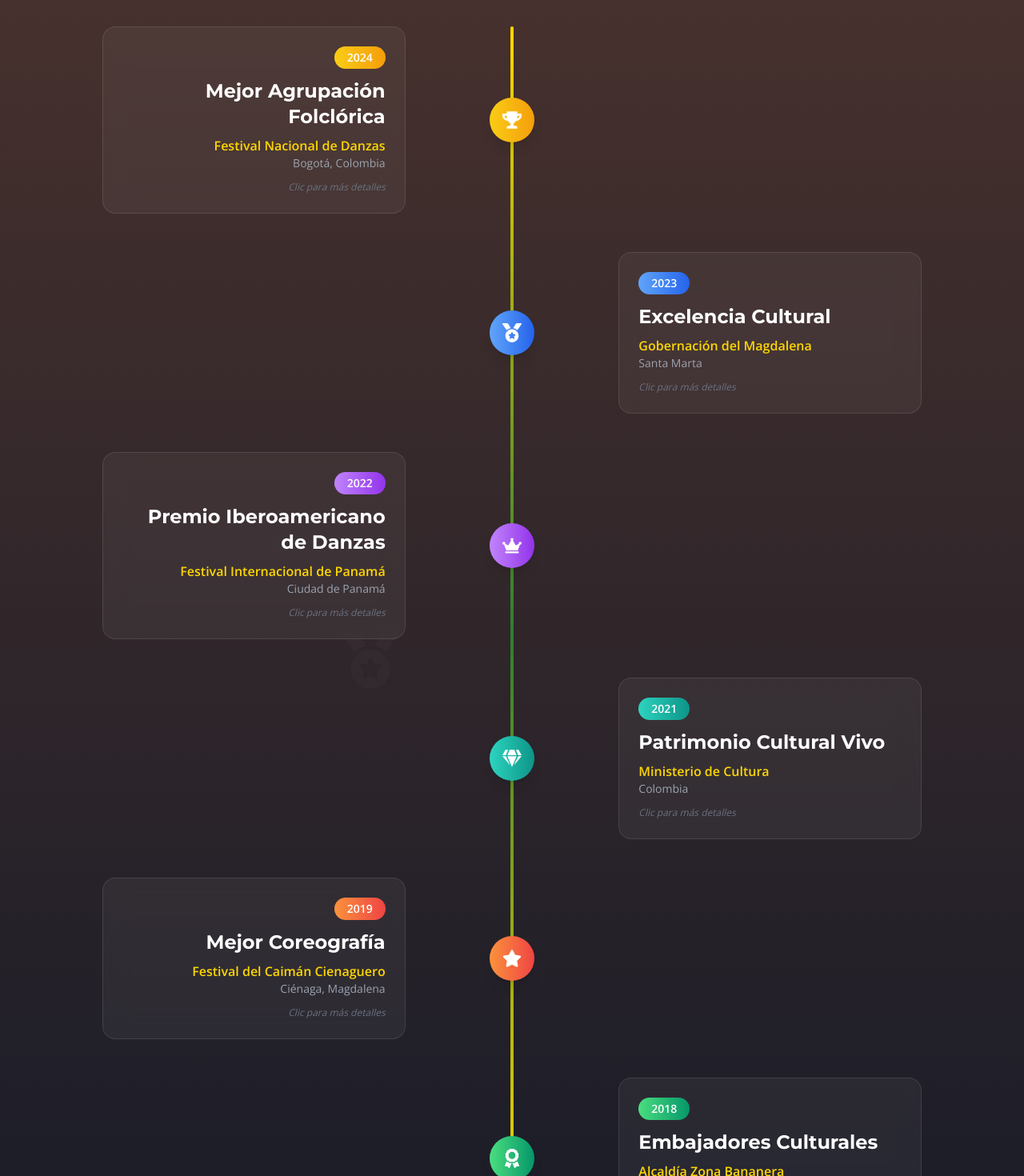
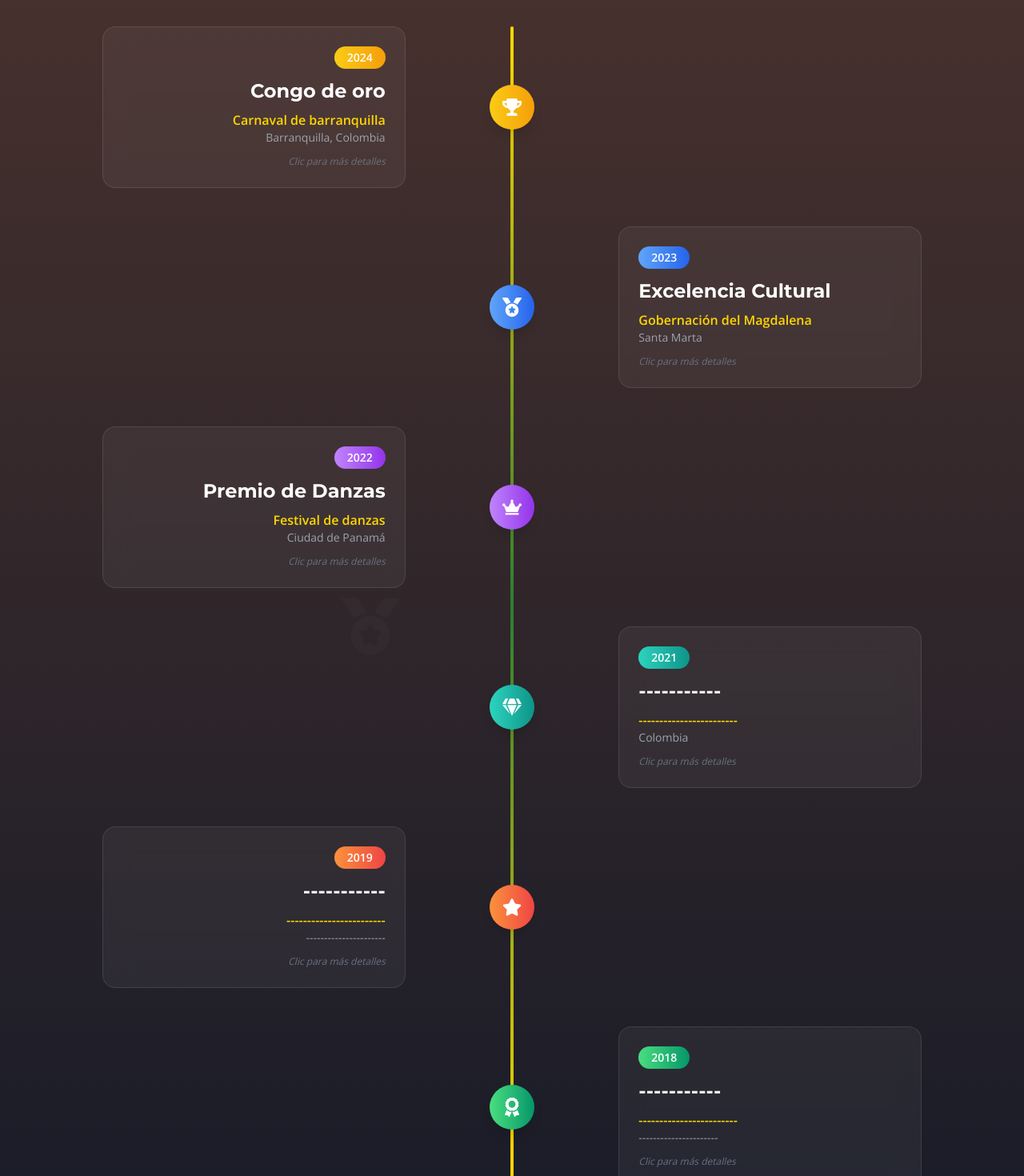
Before and after one commit to IsAndresL/NewWebIbsen, a React (Vite) app: page / in a window 1280 px wide. Shown: the part 2680-4150 px from the top of the page at 80% size. Built offline with nearby package versions, Linux system fonts and the light colour scheme.

Commit message:
NEW VERSION (requisito DIAN RTE)

```diff
--- a/src/components/Awards.jsx
+++ b/src/components/Awards.jsx
@@ -8,12 +8,12 @@
   const awards = [
     {
       year: 2024,
-      title: "Mejor Agrupación Folclórica",
-      event: "Festival Nacional de Danzas",
-      location: "Bogotá, Colombia",
+      title: "Congo de oro",
+      event: "Carnaval de barranquilla",
+      location: "Barranquilla, Colombia",
       icon: <FaTrophy />,
       color: "from-yellow-400 to-amber-500",
-      description: "Primer lugar en la categoría de danzas tradicionales del Caribe colombiano."
+      description: "2do Congo de oro en el carnaval de barranquilla, con la danza del ciempies"
     },
     {
       year: 2023,
@@ -26,39 +26,39 @@
     },
     {
       year: 2022,
-      title: "Premio Iberoamericano de Danzas",
-      event: "Festival Internacional de Panamá",
+      title: "Premio de Danzas",
+      event: "Festival de danzas",
       location: "Ciudad de Panamá",
       icon: <FaCrown />,
       color: "from-purple-400 to-purple-600",
-      description: "Máximo galardón como mejor agrupación internacional invitada."
+      description: "----------------------."
     },
     {
       year: 2021,
-      title: "Patrimonio Cultural Vivo",
-      event: "Ministerio de Cultura",
+      title: "-----------",
+      event: "------------------------",
       location: "Colombia",
       icon: <FaGem />,
       color: "from-teal-400 to-teal-600",
-      description: "Declaratoria como patrimonio cultural inmaterial de la región."
+      description: "------------------------------"
     },
     {
       year: 2019,
-      title: "Mejor Coreografía",
-      event: "Festival del Caimán Cienaguero",
-      location: "Ciénaga, Magdalena",
+      title: "-----------",
+      event: "------------------------",
+      location: "----------------------",
       icon: <FaStar />,
       color: "from-orange-400 to-red-500",
-      description: "Premio especial por innovación en la puesta en escena tradicional."
+      description: "------------------------------"
     },
     {
       year: 2018,
-      title: "Embajadores Culturales",
-      event: "Alcaldía Zona Bananera",
-      location: "Riofrío",
+      title: "-----------",
+      event: "------------------------",
+      location: "----------------------",
       icon: <FaAward />,
       color: "from-green-400 to-emerald-600",
-      description: "Nombramiento oficial como embajadores culturales del municipio."
+      description: "------------------------------"
     }
   ];
 
@@ -165,9 +165,9 @@
         {/* Stats Counter */}
         <div className="mt-20 grid grid-cols-2 md:grid-cols-4 gap-6 max-w-4xl mx-auto" data-aos="fade-up">
           {[
-            { number: "15+", label: "Premios Nacionales", icon: <FaTrophy /> },
-            { number: "6", label: "Reconocimientos Internacionales", icon: <FaMedal /> },
-            { number: "25+", label: "Años de Trayectoria", icon: <FaStar /> },
+            { number: "20+", label: "Premios Nacionales", icon: <FaTrophy /> },
+            { number: "+10", label: "Reconocimientos", icon: <FaMedal /> },
+            { number: "20+", label: "Años de Trayectoria", icon: <FaStar /> },
             { number: "100+", label: "Presentaciones", icon: <FaAward /> }
           ].map((stat, index) => (
             <div
```
